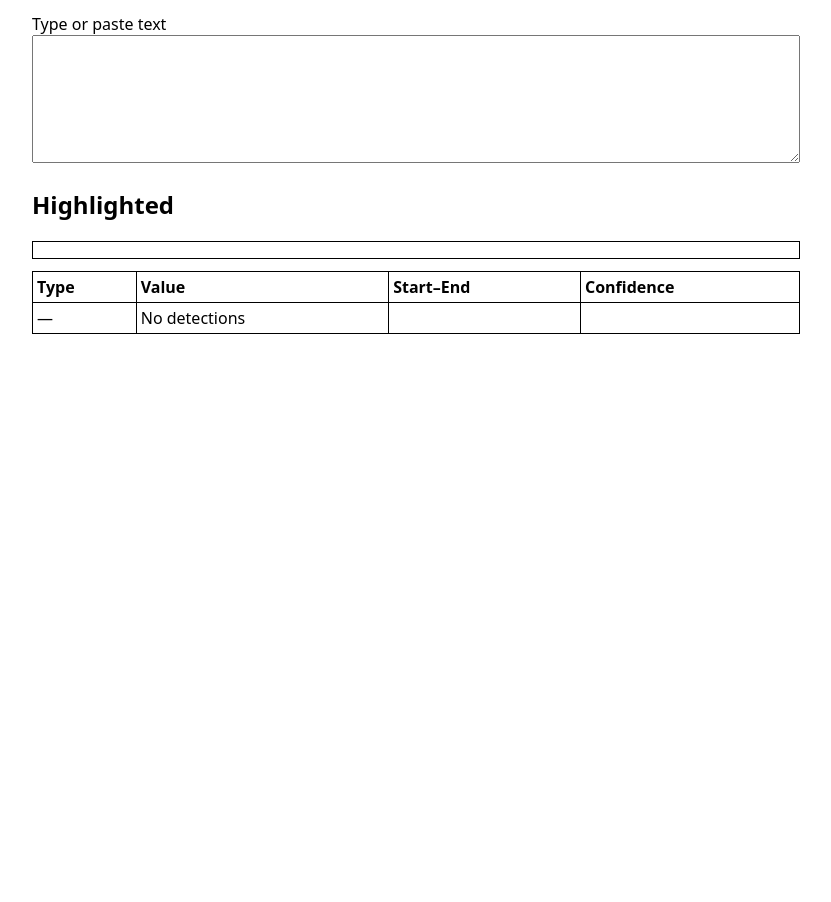
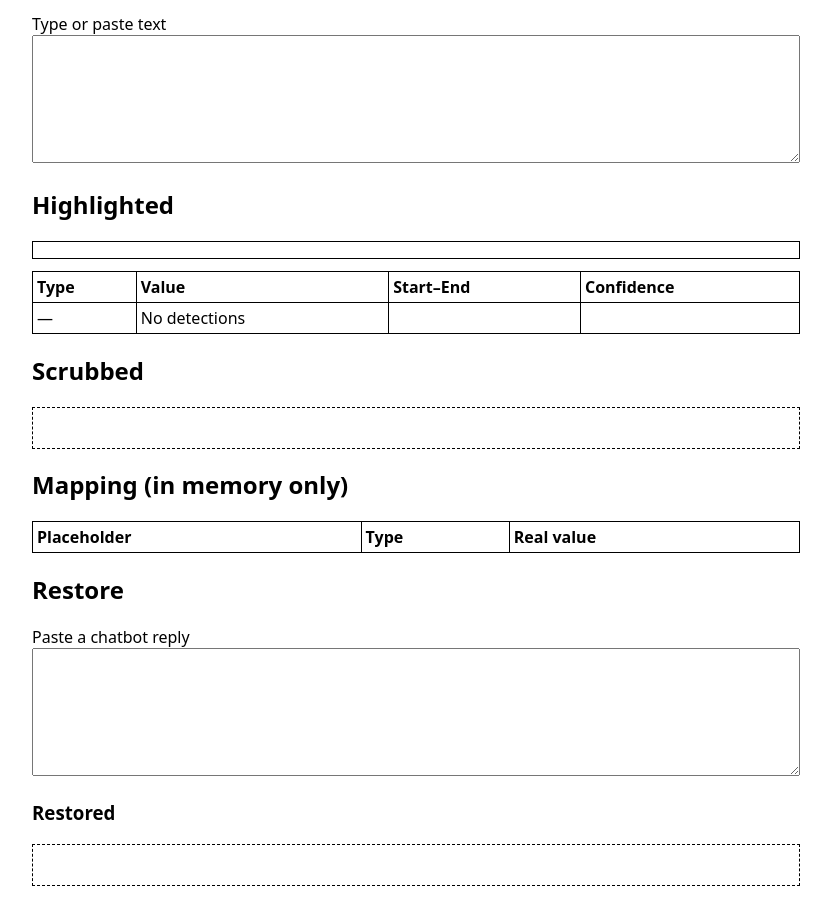
Before and after one commit to kaushikr09-still/scrub, a website built with Vite: page playground.html in a window 1280 px wide. Shown: the part 127-1029 px from the top of the page, without its empty margins (224-1055 px from the left). Before the commit the page ends 800 px from the top, so only its background shows below. Built offline with nearby package versions, Linux system fonts and the light colour scheme.

Commit message:
Show scrub, mapping and restore on the dev playground page
Adds a scrubbed-text box, the in-memory mapping table, and a "paste a
chatbot reply" box with the restored text and warnings. DOM is built
with textContent only; nothing is sent or saved.

Co-Authored-By: Claude Opus 5.5 <noreply@anthropic.com>

```diff
--- a/playground.html
+++ b/playground.html
@@ -14,6 +14,8 @@
       mark b { font-size: 0.75em; }
       table { border-collapse: collapse; width: 100%; margin-top: 12px; }
       th, td { border: 1px solid; padding: 4px; text-align: left; word-break: break-all; }
+      .out { white-space: pre-wrap; word-break: break-word; border: 1px dashed; padding: 8px; min-height: 1.5em; }
+      .warnings:empty { display: none; }
     </style>
   </head>
   <body>
@@ -29,6 +31,20 @@
         <tbody id="rows"></tbody>
       </table>
     </div>
+    <h2>Scrubbed</h2>
+    <div id="scrubbed" class="out"></div>
+    <ul id="scrub-warnings" class="warnings" aria-live="polite"></ul>
+    <h2>Mapping (in memory only)</h2>
+    <table>
+      <thead><tr><th>Placeholder</th><th>Type</th><th>Real value</th></tr></thead>
+      <tbody id="mapping"></tbody>
+    </table>
+    <h2>Restore</h2>
+    <label for="reply">Paste a chatbot reply</label>
+    <textarea id="reply"></textarea>
+    <h3>Restored</h3>
+    <div id="restored" class="out"></div>
+    <ul id="restore-warnings" class="warnings" aria-live="polite"></ul>
     <script type="module" src="/src/ui/playground.ts"></script>
   </body>
 </html>
--- a/src/ui/playground.ts
+++ b/src/ui/playground.ts
@@ -1,13 +1,62 @@
 // Dev-only hand-check page for the rules engine (see /playground.html).
 // Builds DOM with textContent only, so typed text is never parsed as HTML.
 import { detect } from "../engine/detect";
+import { restore } from "../engine/restore";
+import { scrub, type Mapping } from "../engine/scrub";
+import type { Detection } from "../engine/types";
 
 const input = document.querySelector<HTMLTextAreaElement>("#input")!;
 const highlighted = document.querySelector<HTMLDivElement>("#highlighted")!;
 const rows = document.querySelector<HTMLTableSectionElement>("#rows")!;
+const scrubbed = document.querySelector<HTMLDivElement>("#scrubbed")!;
+const scrubWarnings = document.querySelector<HTMLUListElement>("#scrub-warnings")!;
+const mappingRows = document.querySelector<HTMLTableSectionElement>("#mapping")!;
+const reply = document.querySelector<HTMLTextAreaElement>("#reply")!;
+const restored = document.querySelector<HTMLDivElement>("#restored")!;
+const restoreWarnings = document.querySelector<HTMLUListElement>("#restore-warnings")!;
+
+// Held in this variable only, for as long as the page is open.
+let mapping: Mapping = new Map();
 
 function cell(tr: HTMLTableRowElement, text: string): void {
   tr.appendChild(document.createElement("td")).textContent = text;
+}
+
+function showWarnings(list: HTMLUListElement, lines: string[]): void {
+  list.replaceChildren(
+    ...lines.map((line) => {
+      const li = document.createElement("li");
+      li.textContent = `Warning: ${line}`;
+      return li;
+    }),
+  );
+}
+
+function renderRestore(): void {
+  const r = restore(reply.value, mapping);
+  restored.textContent = r.text;
+  showWarnings(
+    restoreWarnings,
+    r.warnings.map((w) => `${w.token} is not in the mapping, left as is (at ${w.start})`),
+  );
+}
+
+function renderScrub(found: Detection[]): void {
+  const r = scrub(input.value, found);
+  mapping = r.mapping;
+  scrubbed.textContent = r.text;
+  showWarnings(
+    scrubWarnings,
+    r.warnings.map((w) => `the text already contains ${w.token} (at ${w.start}); new numbers start above it`),
+  );
+  mappingRows.replaceChildren();
+  for (const [key, { type, value }] of mapping) {
+    const tr = mappingRows.insertRow();
+    cell(tr, `[${key}]`);
+    cell(tr, type);
+    cell(tr, value);
+  }
+  renderRestore();
 }
 
 function render(): void {
@@ -39,7 +88,9 @@ function render(): void {
     cell(tr, "");
     cell(tr, "");
   }
+  renderScrub(found);
 }
 
 input.addEventListener("input", render);
+reply.addEventListener("input", renderRestore);
 render();
```
